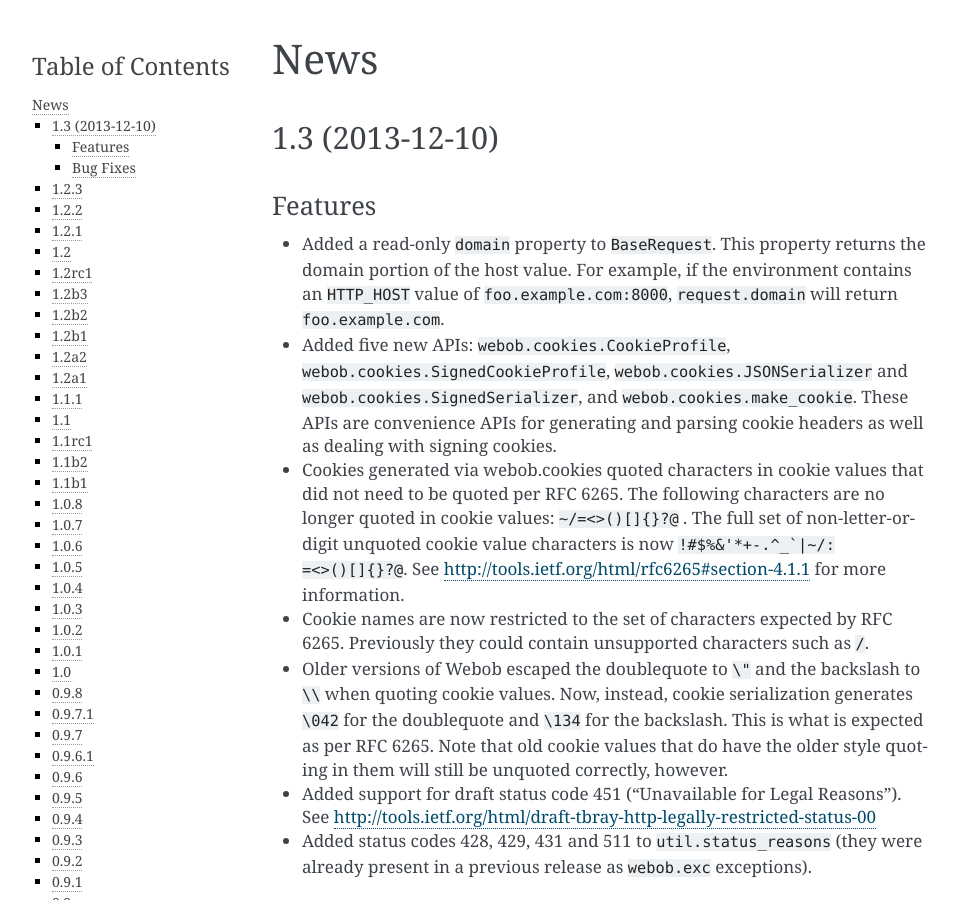
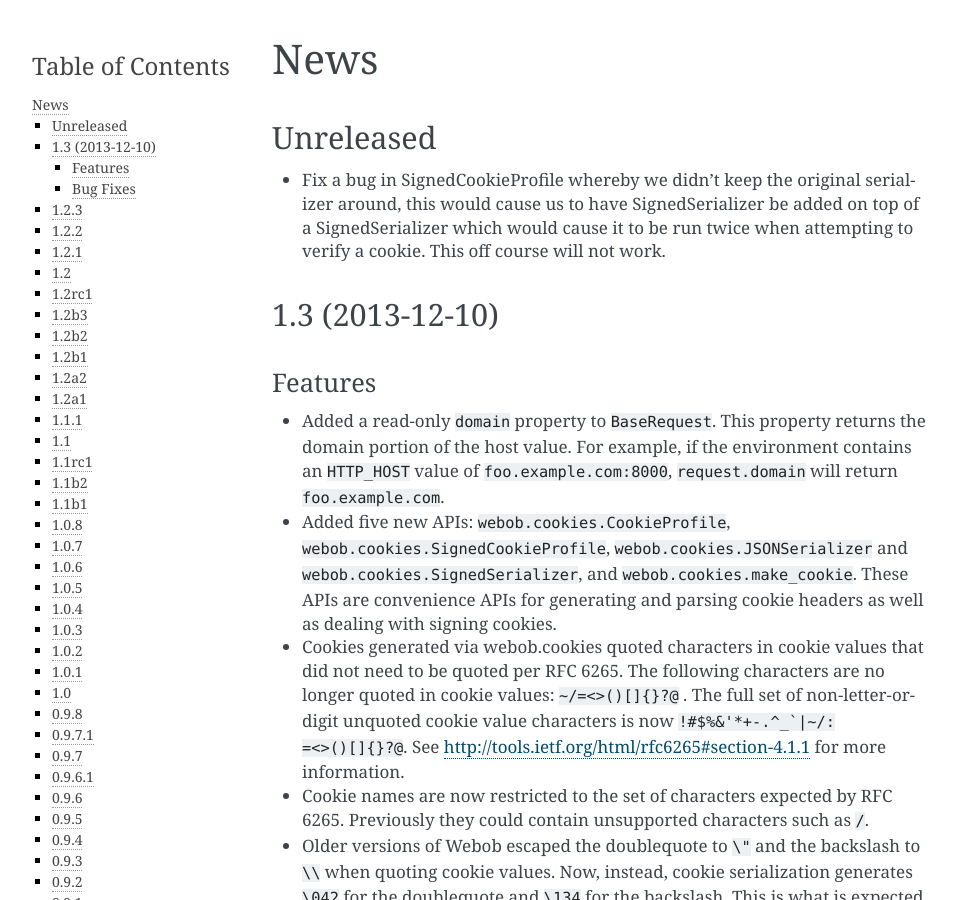
Before and after one commit to Pylons/webob, a Sphinx documentation site: the page built from docs/news.txt, in a window 1280 px wide and 900 px high. Shown: the whole window, without its empty margins (148-1107 px from the left). Built offline with Sphinx 7.4.7, drawn with Linux system fonts in a browser that asks for light colours.

Commit message:
Add info regarding SignedCookieProfile

```diff
--- a/docs/news.txt
+++ b/docs/news.txt
@@ -1,5 +1,13 @@
 News
 ====
+
+Unreleased
+----------
+
+- Fix a bug in SignedCookieProfile whereby we didn't keep the original
+  serializer around, this would cause us to have SignedSerializer be added on
+  top of a SignedSerializer which would cause it to be run twice when
+  attempting to verify a cookie. This off course will not work.
 
 1.3 (2013-12-10)
 ----------------
```
